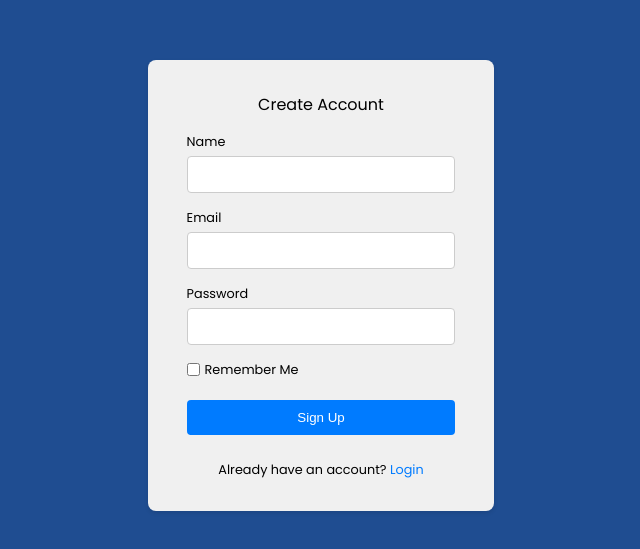
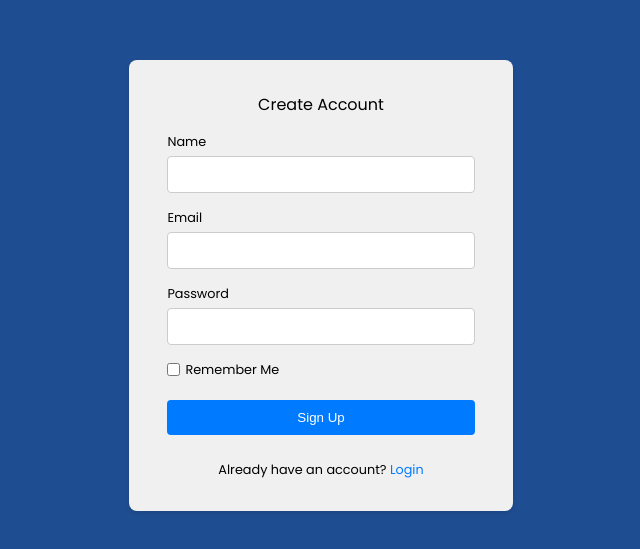
Before and after one commit to harshgmx47/Full-Stack-FB-Helpdesk, a React (Vite) app in the folder FrontEnd/: page / in a window 1280 px wide. Shown: the part 115-664 px from the top of the page, without its empty margins (319-959 px from the left). Built offline with nearby package versions, Linux system fonts and the light colour scheme.

Commit message:
css updated for login and signup

```diff
--- a/FrontEnd/src/Components/Login/login.css
+++ b/FrontEnd/src/Components/Login/login.css
@@ -0,0 +1,82 @@
+/* Base styles */
+.signup-container {
+    width: 25%;
+    margin: auto;
+    padding: 2rem 2.4rem;
+    background-color: #f0f0f0;
+    border-radius: 8px;
+    box-shadow: 0 2px 4px rgba(0, 0, 0, 0.1);
+  }
+
+  .signup-form h2 {
+    text-align: center;
+    font-weight: 400;
+    font-size: 1rem;
+    margin-block-end: 1rem;
+  }
+
+  .signup-form label {
+    display: block;
+    font-size: 0.8rem;
+    margin-bottom: 5px;
+  }
+
+  .signup-form input[type="text"],
+  .signup-form input[type="email"],
+  .signup-form input[type="password"] {
+    width: 100%;
+    padding: 10px;
+    margin-bottom: 1rem;
+    border: 1px solid #ccc;
+    border-radius: 4px;
+  }
+
+  .signup-form .remember-me {
+    display: flex;
+    align-items: center;
+  }
+
+  .signup-form .remember-me input {
+    margin-right: 5px;
+  }
+
+  .signup-form button {
+    width: 100%;
+    padding: 10px;
+    background-color: #007bff;
+    color: white;
+    border: none;
+    border-radius: 4px;
+    cursor: pointer;
+    margin-block: 1rem;
+  }
+
+  .signup-form .login-link {
+    text-align: center;
+    margin-top: 10px;
+    font-size: 0.8rem;
+  }
+
+  .signup-form .login-link a {
+    text-decoration: none;
+    color: #007bff;
+  }
+
+  /* Media queries for responsiveness */
+  @media only screen and (max-width: 768px) {
+    .signup-container {
+      width: 80%; /* Adjust width for small devices */
+    }
+  }
+
+  @media only screen and (min-width: 768px) and (max-width: 1024px) {
+    .signup-container {
+      width: 20%; /* Adjust width for medium devices */
+    }
+  }
+
+  @media only screen and (min-width: 1024px) {
+    .signup-container {
+      width: 30%; /* Adjust width for large devices */
+    }
+  }
--- a/FrontEnd/src/Components/Signup/signup.css
+++ b/FrontEnd/src/Components/Signup/signup.css
@@ -1,5 +1,6 @@
+/* Base styles */
 .signup-container {
-  width: 27%;
+  width: 25%;
   margin: auto;
   padding: 2rem 2.4rem;
   background-color: #f0f0f0;
@@ -60,3 +61,22 @@
   text-decoration: none;
   color: #007bff;
 }
+
+/* Media queries for responsiveness */
+@media only screen and (max-width: 768px) {
+  .signup-container {
+    width: 80%; /* Adjust width for small devices */
+  }
+}
+
+@media only screen and (min-width: 768px) and (max-width: 1024px) {
+  .signup-container {
+    width: 20%; /* Adjust width for medium devices */
+  }
+}
+
+@media only screen and (min-width: 1024px) {
+  .signup-container {
+    width: 30%; /* Adjust width for large devices */
+  }
+}
```
